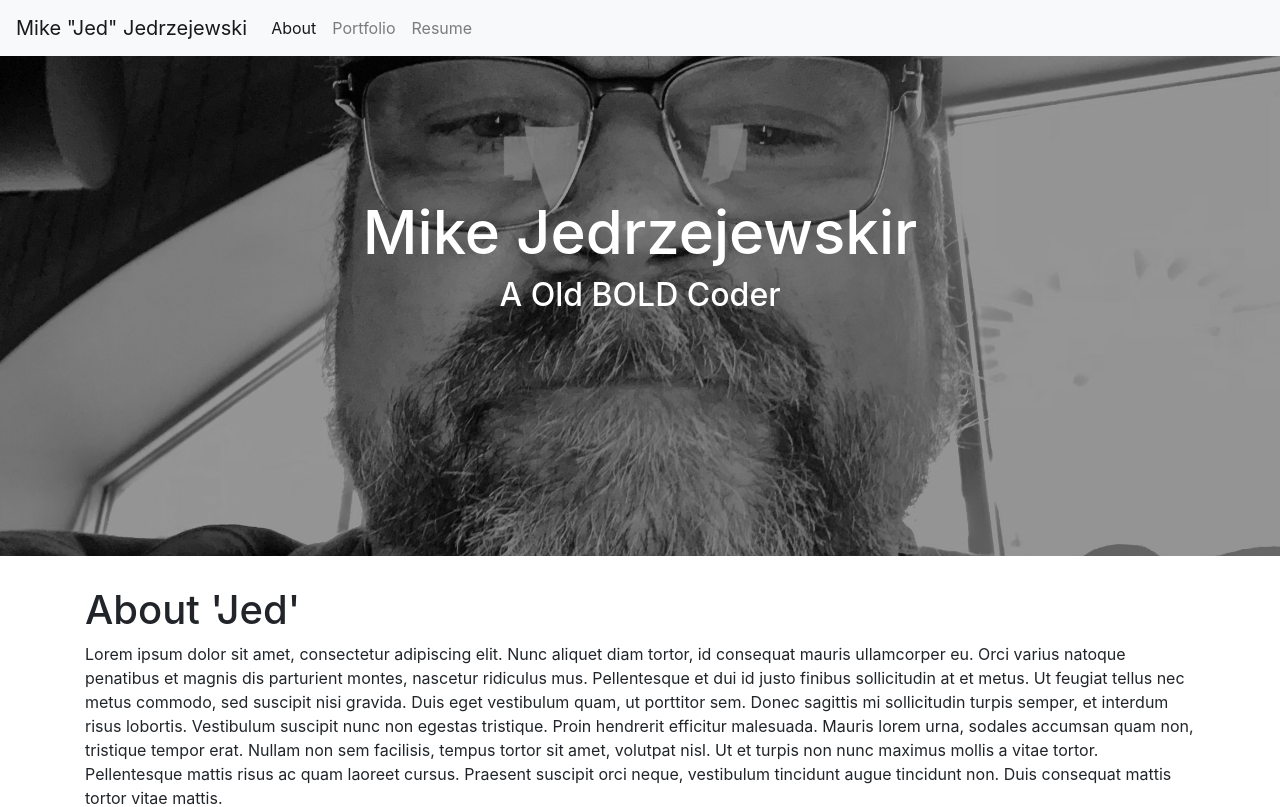
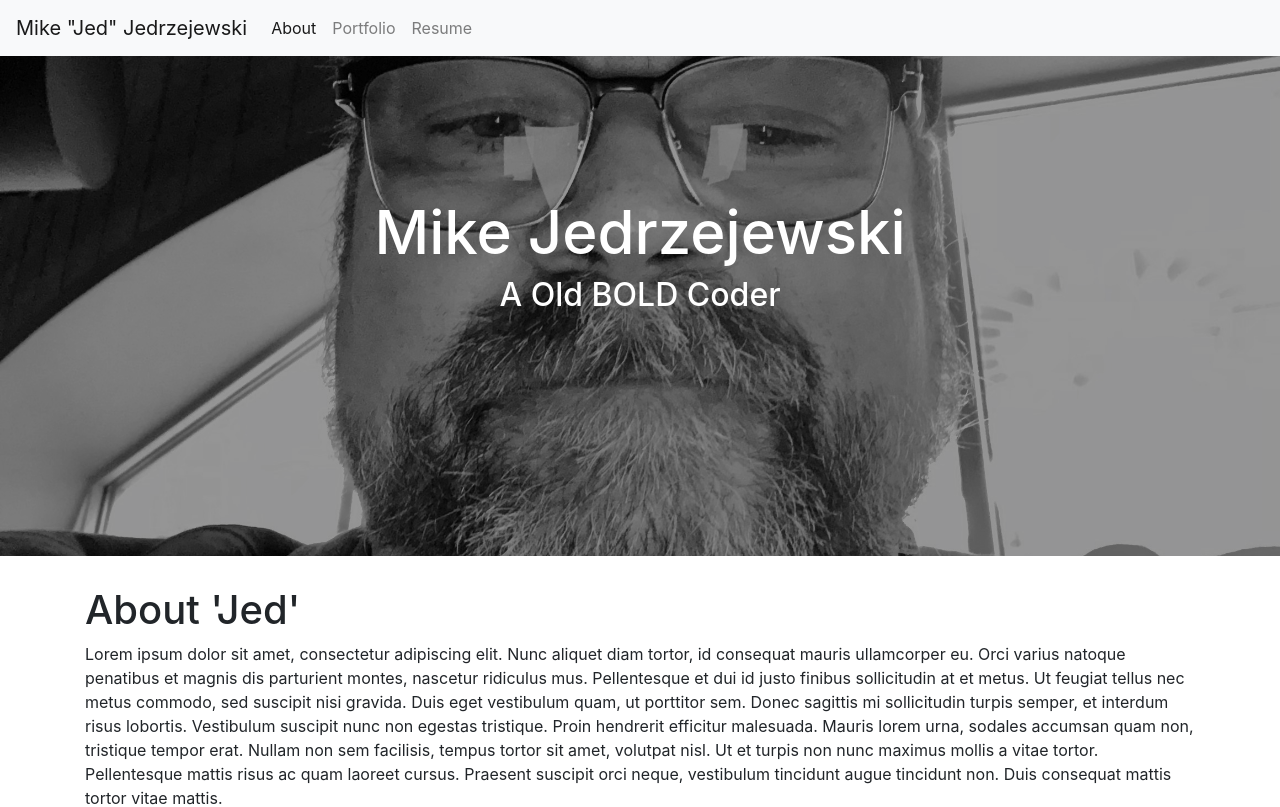
Before and after one commit to jedmike/UCF-homework20ReactProfile, a React (Create React App) app: page / in a window 1280 px wide. Shown: the top 807 px of the page. Built offline with nearby package versions, Linux system fonts and the light colour scheme.

Commit message:
fixed name

```diff
--- a/src/pages/About.js
+++ b/src/pages/About.js
@@ -7,7 +7,7 @@ function About() {
   return (
     <div>
       <Hero backgroundImage="./jedimages/IMG_0253.jpeg">
-        <h1>Mike Jedrzejewskir</h1>
+        <h1>Mike Jedrzejewski</h1>
         <h2>A Old BOLD Coder</h2>
       </Hero>
       <Container style={{ marginTop: 30 }}>
```
